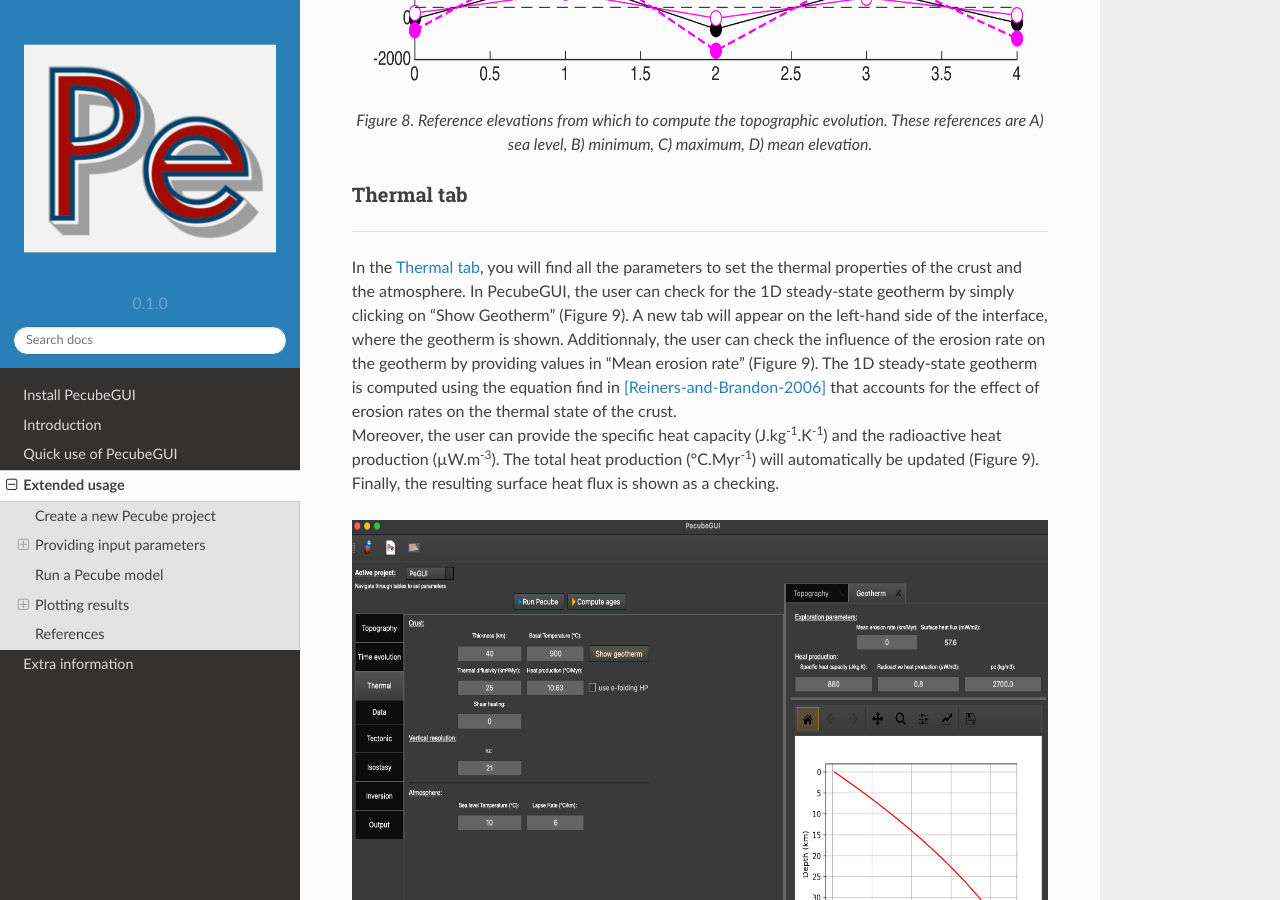
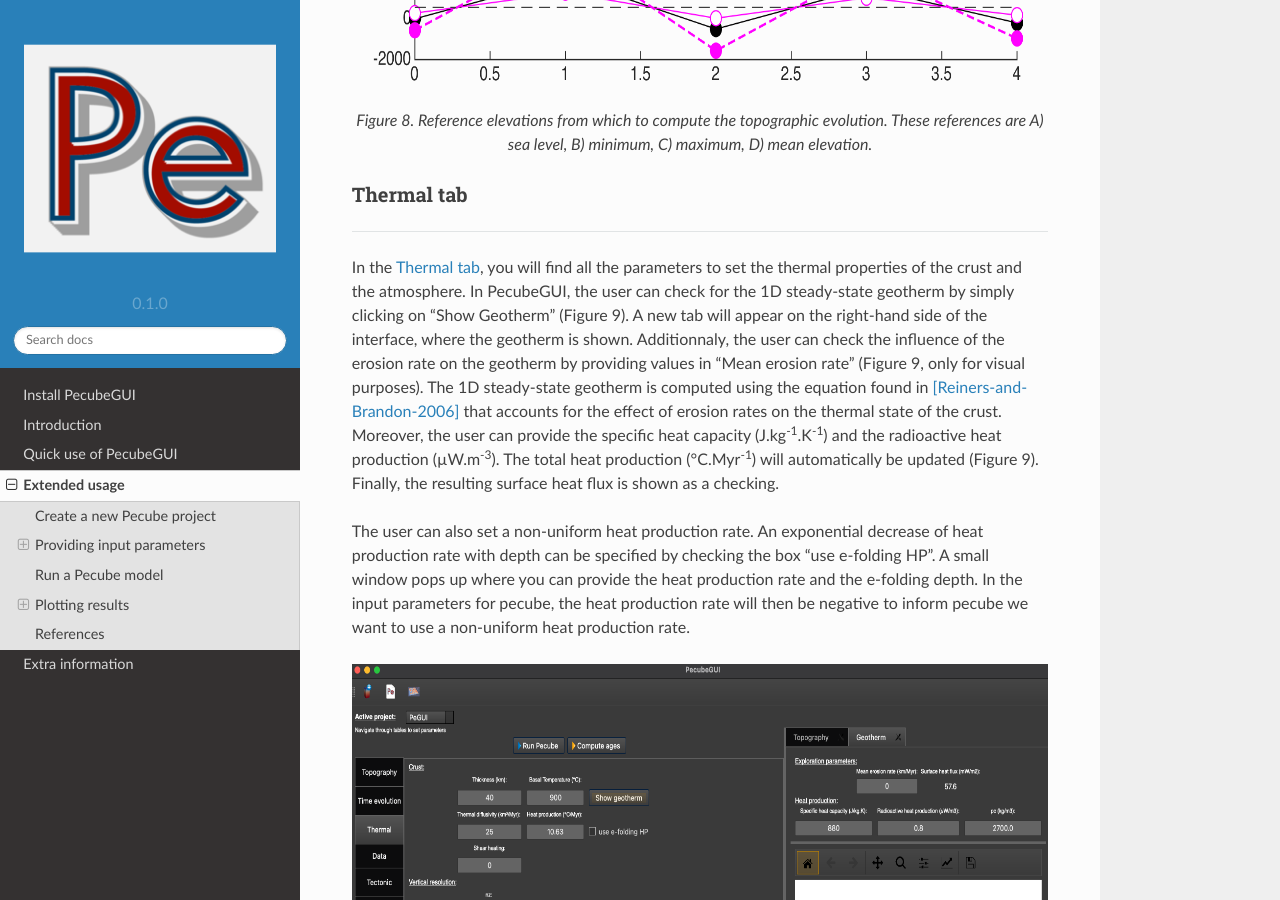
Before and after one commit to MBernAca/PecubeGUI_Doc, a Sphinx documentation site: the page built from docs/source/Usage.rst, in a window 1280 px wide and 900 px high, scrolled down 6200 px. Built offline with Sphinx 7.4.7 and the Read the Docs theme 2.0.0, drawn with Linux system fonts in a browser that asks for light colours; some of the changed text lies outside the part shown.

Commit message:
Update Usage.rst

```diff
--- a/docs/source/Usage.rst
+++ b/docs/source/Usage.rst
@@ -136,8 +136,9 @@ Thermal tab
 
 ==================================
 
-| In the :ref:`Thermal-tab`, you will find all the parameters to set the thermal properties of the crust and the atmosphere. In PecubeGUI, the user can check for the 1D steady-state geotherm by simply clicking on "Show Geotherm" (Figure 9). A new tab will appear on the left-hand side of the interface, where the geotherm is shown. Additionnaly, the user can check the influence of the erosion rate on the geotherm by providing values in "Mean erosion rate" (Figure 9). The 1D steady-state geotherm is computed using the equation find in [Reiners-and-Brandon-2006]_ that accounts for the effect of erosion rates on the thermal state of the crust.
+| In the :ref:`Thermal-tab`, you will find all the parameters to set the thermal properties of the crust and the atmosphere. In PecubeGUI, the user can check for the 1D steady-state geotherm by simply clicking on "Show Geotherm" (Figure 9). A new tab will appear on the right-hand side of the interface, where the geotherm is shown. Additionnaly, the user can check the influence of the erosion rate on the geotherm by providing values in "Mean erosion rate" (Figure 9, only for visual purposes). The 1D steady-state geotherm is computed using the equation found in [Reiners-and-Brandon-2006]_ that accounts for the effect of erosion rates on the thermal state of the crust.
 | Moreover, the user can provide the specific heat capacity (J.kg\ :sup:`-1`\.K\ :sup:`-1`\) and the radioactive heat production (µW.m\ :sup:`-3`\). The total heat production (°C.Myr\ :sup:`-1`\) will automatically be updated (Figure 9). Finally, the resulting surface heat flux is shown as a checking.
+The user can also set a non-uniform heat production rate. An exponential decrease of heat production rate with depth can be specified by checking the box "use e-folding HP". A small window pops up where you can provide the heat production rate and the e-folding depth. In the input parameters for pecube, the heat production rate will then be negative to inform pecube we want to use a non-uniform heat production rate.
 
 
 .. figure:: ../images/Geotherm.png
```
